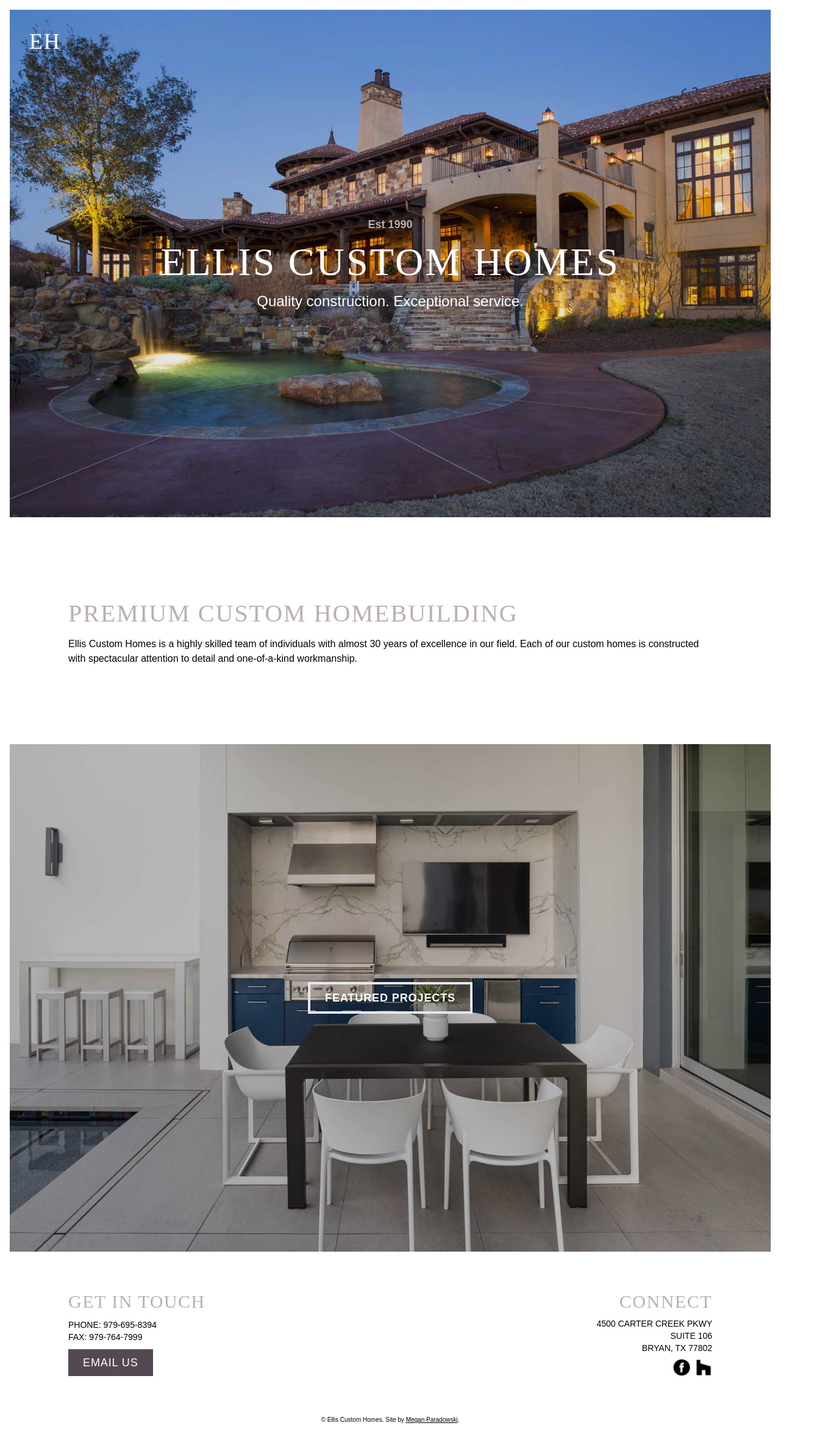
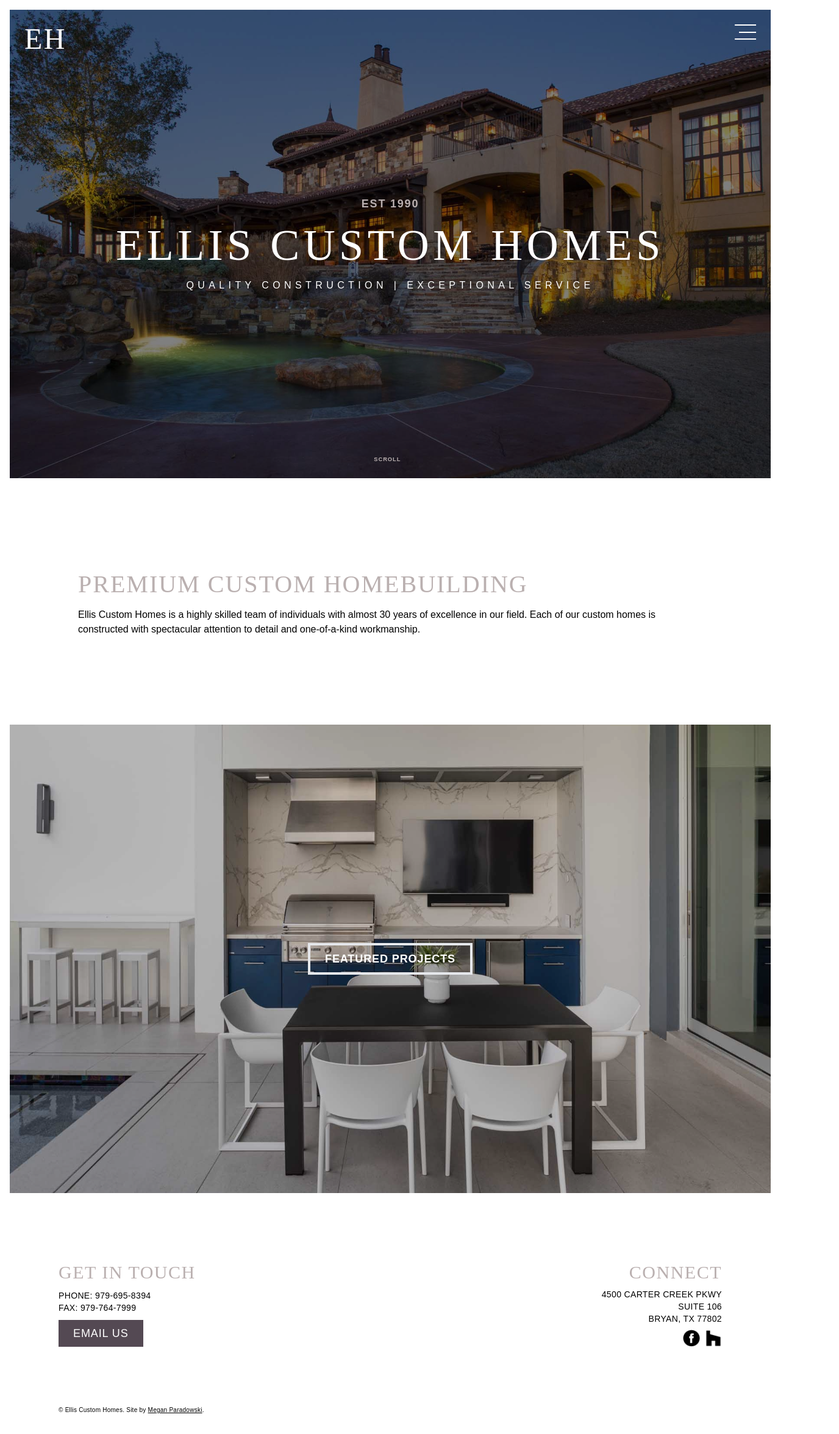
Before and after one commit to megpara/keith, a Next.js app: page / in a window 1280 px wide. Shown: the whole page at 61% size, 1376 px wide, since content can reach past the window. Built offline with nearby package versions, Linux system fonts and the light colour scheme; a web font is replaced by a local one.

Commit message:
Circle scroll and design updates

```diff
--- /dev/null
+++ b/components/CircleScroll.js
@@ -0,0 +1,68 @@
+import { useEffect, useState } from "react";
+import {
+  motion,
+  useViewportScroll,
+  useSpring,
+  useTransform,
+} from "framer-motion";
+
+export const CircleIndicator = () => {
+  const [isComplete, setIsComplete] = useState(false);
+  const { scrollYProgress } = useViewportScroll();
+  const yRange = useTransform(scrollYProgress, [0, 0.9], [0, 1]);
+  const pathLength = useSpring(yRange, { stiffness: 400, damping: 90 });
+
+  useEffect(() => yRange.onChange((v) => setIsComplete(v >= 1)), [yRange]);
+
+  return (
+    <>
+      {!isComplete && (
+        <svg
+          className="fixed bottom-[0] left-[50%] ml-[-40px] w-[80px] h-[80px] z-10"
+          viewBox="0 0 60 60"
+        >
+          <motion.path
+            fill="none"
+            strokeWidth="3"
+            stroke="#bab0b0"
+            strokeDasharray="0 1"
+            d="M 0, 20 a 20, 20 0 1,0 40,0 a 20, 20 0 1,0 -40,0"
+            style={{
+              pathLength,
+              rotate: 90,
+              translateX: 5,
+              translateY: 5,
+              scaleX: -1, // Reverse direction of line animation
+            }}
+          />
+          <motion.text
+            fill="white"
+            strokeWidth="5"
+            stroke="white"
+            d="M14,26 L 22,33 L 35,16"
+            initial={false}
+            strokeDasharray="0 1"
+            animate={{ pathLength: isComplete ? 1 : 0 }}
+          />
+          <text
+            x="10"
+            y="27"
+            className="text-[7px] fill-[#bab0b0] uppercase tracking-widest font-semibold"
+          >
+            scroll
+          </text>
+        </svg>
+      )}
+      {isComplete && (
+        <button
+          onClick={() => {
+            scrollTo(0, 0);
+          }}
+          className="fixed text-[#bab0b0] text-[10px] uppercase tracking-widest bottom-0 left-[50%] w-[120px] ml-[-60px] bottom-[40px] text-center font-semibold"
+        >
+          back to top
+        </button>
+      )}
+    </>
+  );
+};
--- a/components/Footer.js
+++ b/components/Footer.js
@@ -3,12 +3,12 @@
 export default function Footer() {
   return (
     <footer>
-      <div className="flex uppercase font-light md:mx-24 md:my-16 my-8">
+      <div className="flex uppercase font-light md:mx-24 py-24 mx-4">
         <div className="basis-1/2 flex flex-col justify-between">
           <div className="title secondaryColor md:text-3xl text-xl pb-2">
             Get in Touch
           </div>
-          <div className="md:text-sm text-[10px] pb-2">
+          <div className="md:text-sm text-[10px] pb-2 font-thin tracking-wide">
             <div>Phone: 979-695-8394</div>
             <div>Fax: 979-764-7999</div>
           </div>
@@ -21,7 +21,7 @@
           <div className="title secondaryColor md:text-3xl text-xl pb-2">
             Connect
           </div>
-          <div className="md:text-sm text-[10px] pb-2 text-right">
+          <div className="md:text-sm text-[10px] pb-2 text-right font-thin tracking-wide">
             <div>4500 Carter Creek Pkwy</div>
             <div>Suite 106</div>
             <div>Bryan, Tx 77802</div>
@@ -42,7 +42,7 @@
           </div>
         </div>
       </div>
-      <div className="font-thin text-[10px] w-full text-center">
+      <div className="font-thin text-[10px] w-full md:mx-24 mx-4 pb-[20px] tracking-wide">
         © Ellis Custom Homes. Site by{" "}
         <a
           className="underline decoration-from-font"
--- a/components/Header.js
+++ b/components/Header.js
@@ -1,7 +1,20 @@
+import Link from "next/link";
+
 export default function Header() {
   return (
-    <div className="absolute md:m-8 m-4 z-10">
-      <div className="title md:text-4xl text-lg text-white">EH</div>
+    <div className="absolute w-full z-10">
+      <div className="md:m-10 m-8 flex">
+        <div className="basis-1/2 title md:text-5xl text-3xl text-white">
+          <Link href="/">EH</Link>
+        </div>
+        <div className="basis-1/2 flex flex-col items-end">
+          <div className="group flex flex-col justify-between h-[25px] w-[35px] items-end">
+            <span className="h-[2px] w-full bg-white" />
+            <span className="h-[2px] w-[80%] group-hover:w-full bg-white" />
+            <span className="h-[2px] w-full bg-white" />
+          </div>
+        </div>
+      </div>
     </div>
   );
 }
--- /dev/null
+++ b/components/ImageBorder.js
@@ -0,0 +1,5 @@
+export default function ImageBorder() {
+  return (
+    <div className="h-screen w-full border-[1rem] border-white absolute top-0" />
+  );
+}
--- a/components/Paragraph.js
+++ b/components/Paragraph.js
@@ -1,3 +1,3 @@
 export default function Paragraph({ children }) {
-  return <div className="md:mx-24 md:my-32 mx-8 my-16">{children}</div>;
+  return <div className="md:m-32 mx-8 m-16">{children}</div>;
 }
--- a/package.json
+++ b/package.json
@@ -8,6 +8,7 @@
     "lint": "next lint"
   },
   "dependencies": {
+    "framer-motion": "^6.3.16",
     "next": "12.0.8",
     "react": "17.0.2",
     "react-dom": "17.0.2"
--- a/pages/index.js
+++ b/pages/index.js
@@ -1,6 +1,8 @@
 import SecondaryButton from "../components/ButtonSecondary";
+import { CircleIndicator } from "../components/CircleScroll";
 import Footer from "../components/Footer";
 import Header from "../components/Header";
+import ImageBorder from "../components/ImageBorder";
 import Layout from "../components/Layout";
 import Paragraph from "../components/Paragraph";
 import styles from "../styles/Home.module.css";
@@ -9,15 +11,32 @@
   return (
     <Layout>
       <Header />
-      <div className="relative">
-        <img className="brightness-90" src="miramont-8_pool.jpeg" />
+      <CircleIndicator />
+      <div className="relative h-screen">
+        <img
+          className="brightness-50 h-screen w-full object-cover"
+          src="miramont-8_pool.jpeg"
+        />
+        {/* <div
+          className="bg-[#544953] z-10 text-white absolute right-0 top-[50%] h-[70px] w-[50px] mt-[-35px] flex items-center justify-center text-2xl opacity-90"
+          onClick={() => paginate(1)}
+        >
+          <div>{"→"}</div>
+        </div>
+        <div
+          className="bg-[#544953] z-10 text-white absolute top-[50%] h-[70px] w-[50px] mt-[-35px] flex items-center justify-center text-2xl opacity-90"
+          onClick={() => paginate(1)}
+        >
+          <div>{"←"}</div>
+        </div> */}
+        <ImageBorder />
         <div className="absolute flex top-0 left-0 w-full h-full flex-col justify-center text-center">
-          <div className="secondaryColor font-bold md:text-lg text-sm">
+          <div className="secondaryColor font-bold md:text-lg text-sm uppercase tracking-widest">
             Est 1990
           </div>
           <div className="title primaryTitle">Ellis Custom Homes</div>
-          <div className="text-white md:text-2xl text-base font-thin">
-            Quality construction. Exceptional service.
+          <div className="text-white text-base font-thin uppercase tracking-[0.4em]">
+            Quality construction | Exceptional service
           </div>
         </div>
       </div>
@@ -32,8 +51,12 @@
           workmanship.
         </div>
       </Paragraph>
-      <div className="relative">
-        <img className="brightness-75" src="Houston-1_12.jpeg" />
+      <div className="relative h-screen">
+        <img
+          className="brightness-75 h-screen w-full object-cover"
+          src="Houston-1_12.jpeg"
+        />
+        <ImageBorder />
         <div className="absolute h-full w-full top-0 flex flex-col justify-center items-center">
           <SecondaryButton title="Featured Projects" />
         </div>
--- a/styles/Home.module.css
+++ b/styles/Home.module.css
@@ -1,3 +1,9 @@
-
+.bgImage {
+    position: absolute;
+	width: 100%;
+	height: 100%;
+	background: url(/public/miramont-8_pool.jpeg) center center / cover no-repeat;
+	z-index: -1;
+}
 @media (max-width: 600px) {
 }
--- a/styles/globals.css
+++ b/styles/globals.css
@@ -3,7 +3,7 @@
 @tailwind utilities;
 
 :root {
-  --title-font-family: kings-caslon-display, serif;;
+  --title-font-family: kings-caslon-display, serif;
 }
 html,
 body {
@@ -12,10 +12,6 @@
   font-family: -apple-system, BlinkMacSystemFont, Segoe UI, Roboto, Oxygen,
     Ubuntu, Cantarell, Fira Sans, Droid Sans, Helvetica Neue, sans-serif;
     font-family: "Avenir Next", sans-serif;
-}
-
-body {
-  margin: 1rem;
 }
 
 a {
@@ -38,8 +34,9 @@
 }
 
 .primaryTitle {
-  font-size: 4rem;
+  font-size: 4.5rem;
   color: white;
+  letter-spacing: 0.09em;
 }
 
 .secondaryColor {
@@ -55,9 +52,6 @@
 }
 
 @media (max-width: 640px) {
-  body {
-    margin: 0.8rem;
-  }
   .primaryTitle {
     font-size: 36px;
   }
```
Also changed, not shown: 1 other file (tests, documents, lock files or other folders).
